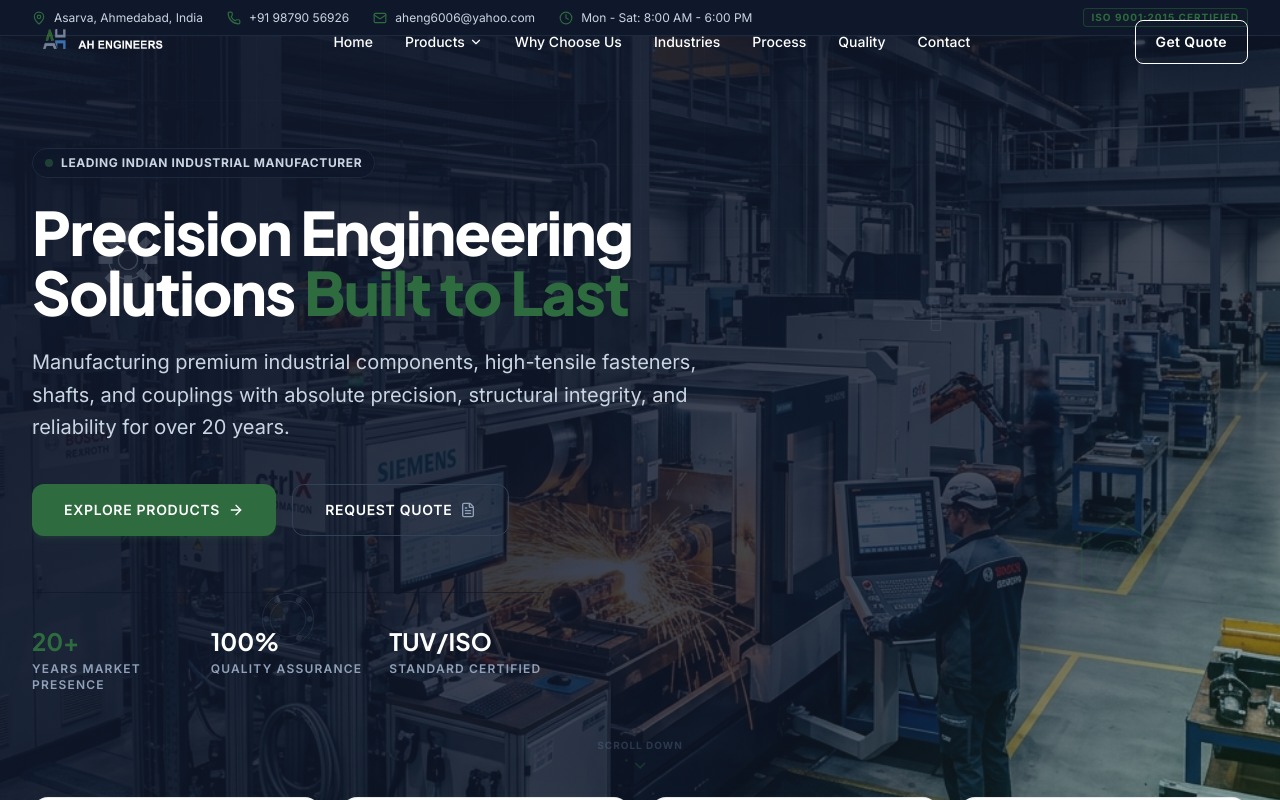
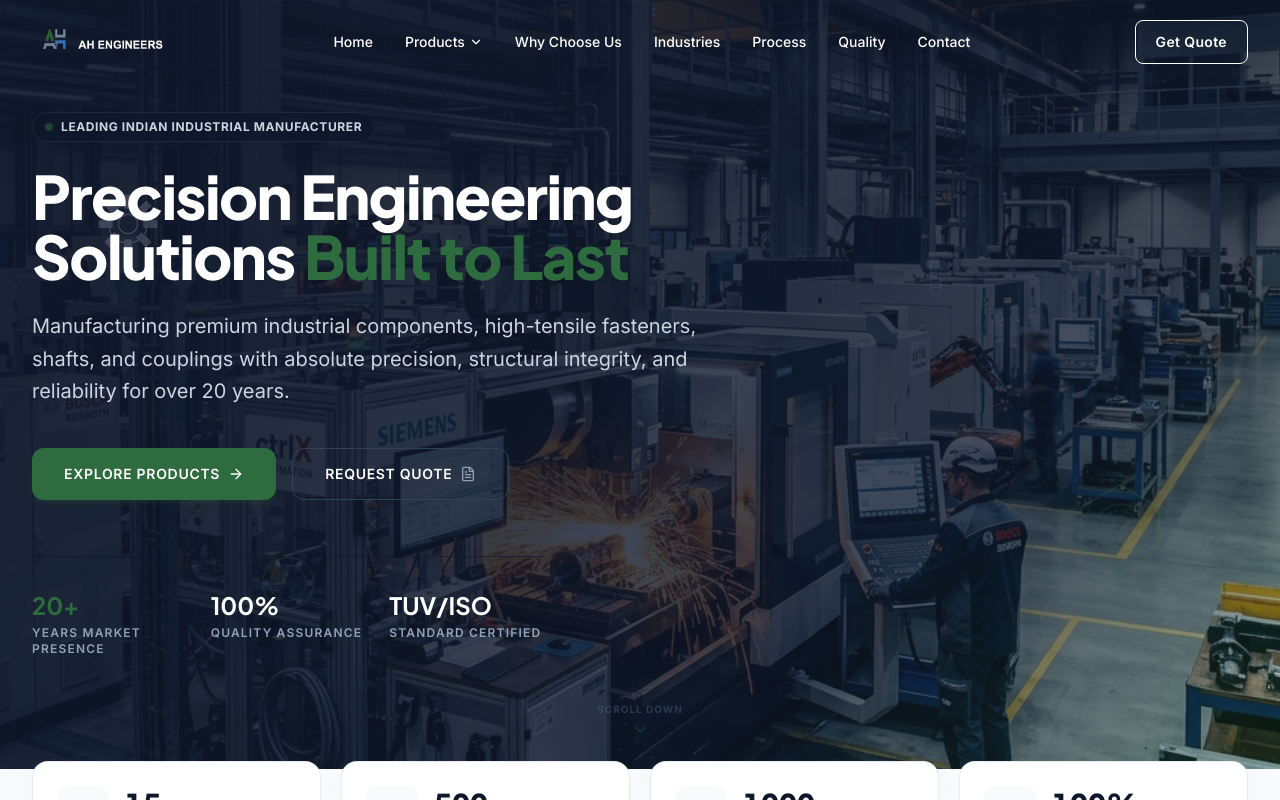
Before and after one commit to prey-patel/AH-ENGINEERS, a Next.js app: page / in a window 1280 px wide. Shown: the top 800 px of the page. Built offline with nearby package versions, Linux system fonts and the light colour scheme.

Commit message:
Remove top bar line from website layout

```diff
--- a/src/app/page.tsx
+++ b/src/app/page.tsx
@@ -1,4 +1,3 @@
-import TopBar from "@/components/layout/TopBar";
 import Navbar from "@/components/layout/Navbar";
 import Hero from "@/components/sections/Hero";
 import Highlights from "@/components/sections/Highlights";
@@ -15,9 +14,6 @@ import Footer from "@/components/layout/Footer";
 export default function Home() {
   return (
     <div className="flex flex-col min-h-screen">
-      {/* Informational Header */}
-      <TopBar />
-
       {/* Navigation Layer */}
       <Navbar />
 
```
